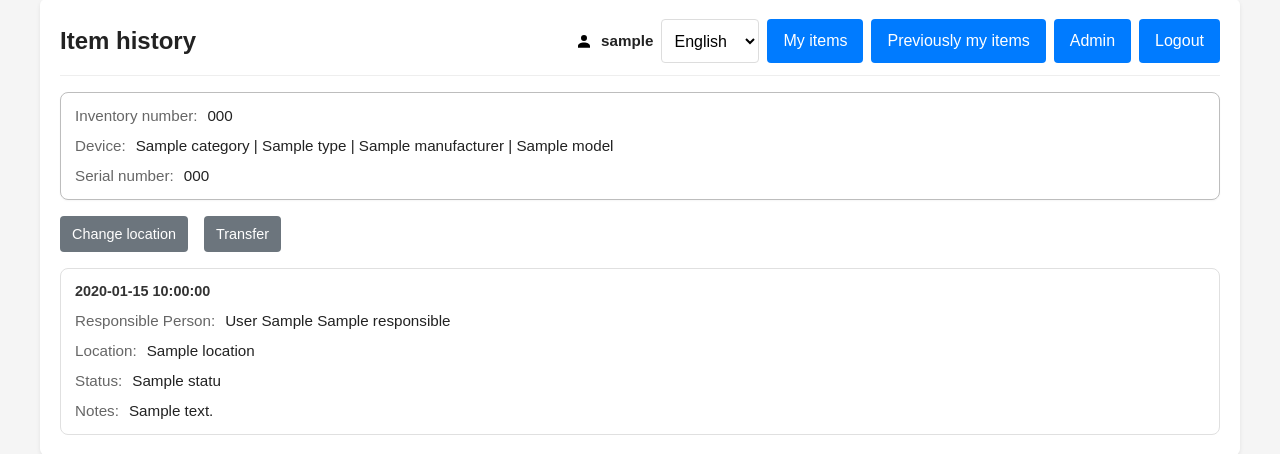
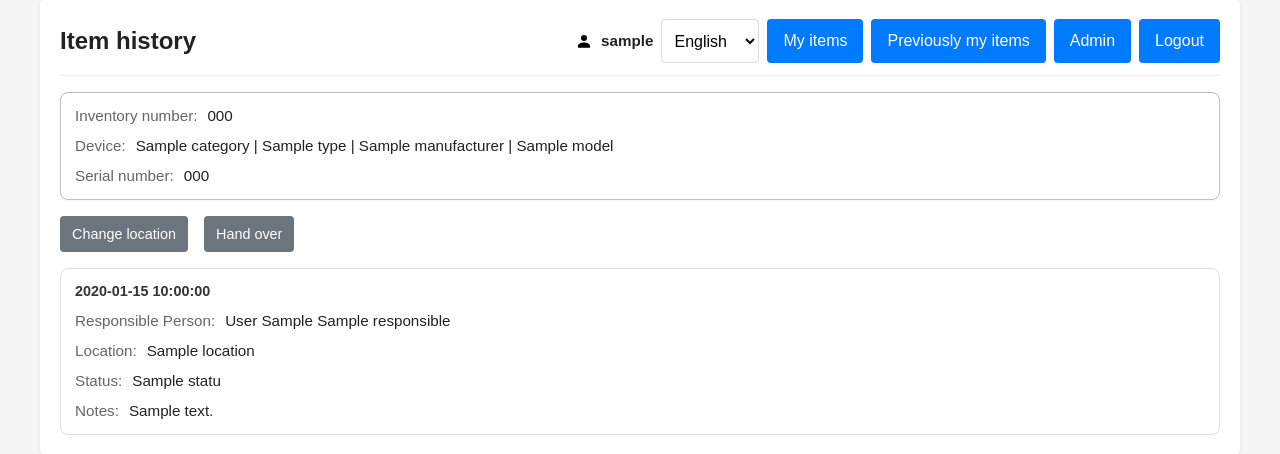
Before and after one commit to disafronov/sloths-inventory, a Django app: page /items/1/ in a window 1280 px wide. Shown: the part 21-475 px from the top of the page. Run offline with Django 5.2, Linux system fonts and the light colour scheme; a user stored in the database is signed in; tables that the repository leaves empty hold one stand-in row (values such as "Sample post"); parts of the project's set-up code (start-up, migrations or seed data) failed here and were passed over.

Commit message:
feat: add "Hand over" translation for improved clarity in item history
- Introduced the translation for "Hand over" in both English and Russian within the item history template.
- Updated the item history template to reflect the new terminology, enhancing user understanding of transfer actions.

Signed-off-by: Dmitrii Safronov <zimniy@cyberbrain.cc>

```diff
--- a/src/inventory/templates/inventory/item_history.html
+++ b/src/inventory/templates/inventory/item_history.html
@@ -65,7 +65,7 @@
                 <a
                     href="{% url 'inventory:create-transfer' item_id=item.id %}"
                     class="button button--secondary button--sm"
-                >{% trans "Transfer" %}</a>
+                >{% trans "Hand over" %}</a>
             {% endif %}
         </div>
     {% endif %}
```
Also changed, not shown: src/inventory/locale/en/LC_MESSAGES/django.po, src/inventory/locale/ru/LC_MESSAGES/django.po.
